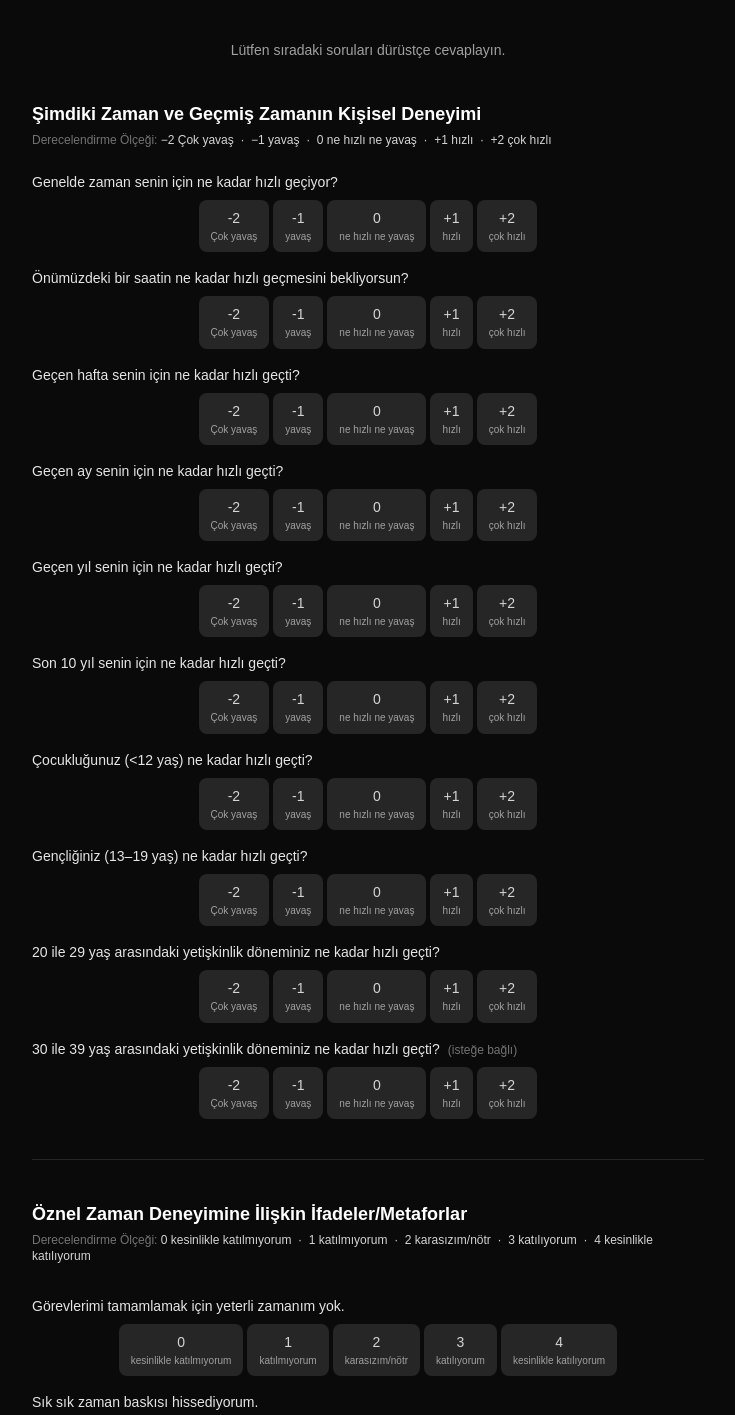
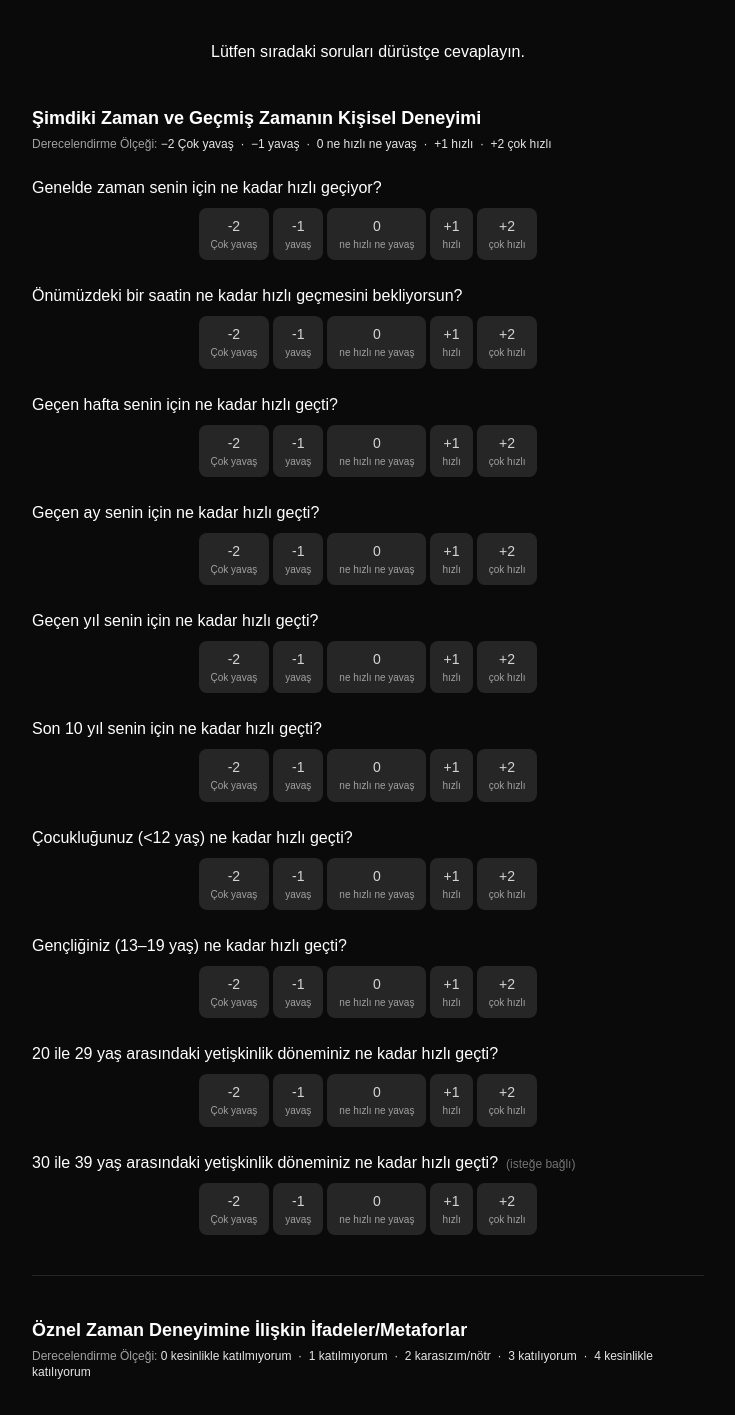
Before and after one commit to chd76/psyexperimentproject1, a Next.js app: page /post-survey in a window 1280 px wide. Shown: the top 1415 px of the page, without its empty margins (272-1007 px from the left). Built offline with nearby package versions, Linux system fonts and the light colour scheme.

Commit message:
Improve post-survey text visibility

```diff
--- a/src/app/post-survey/page.tsx
+++ b/src/app/post-survey/page.tsx
@@ -188,7 +188,7 @@ function PostSurveyContent() {
       <div className="mx-auto max-w-2xl space-y-10">
         {/* Başlık */}
         <div className="text-center">
-          <p className="text-sm text-neutral-400">
+          <p className="text-base font-medium text-white">
             Lütfen sıradaki soruları dürüstçe cevaplayın.
           </p>
         </div>
@@ -199,18 +199,18 @@ function PostSurveyContent() {
             <h2 className="text-lg font-semibold">
               Şimdiki Zaman ve Geçmiş Zamanın Kişisel Deneyimi
             </h2>
-            <p className="text-xs text-neutral-500">
+            <p className="text-xs text-neutral-400">
               Derecelendirme Ölçeği:{" "}
-              <span className="text-neutral-300">
+              <span className="text-neutral-200">
                 −2 Çok yavaş &nbsp;·&nbsp; −1 yavaş &nbsp;·&nbsp; 0 ne hızlı ne yavaş &nbsp;·&nbsp; +1 hızlı &nbsp;·&nbsp; +2 çok hızlı
               </span>
             </p>
           </div>
 
-          <div className="space-y-4">
+          <div className="space-y-6">
             {SPEED_QUESTIONS.map((q) => (
               <div key={q.key} className="space-y-2">
-                <p className="text-sm text-neutral-200">
+                <p className="text-base font-medium text-white">
                   {q.label}
                   {q.optional && (
                     <span className="ml-2 text-xs text-neutral-500">(isteğe bağlı)</span>
@@ -230,19 +230,19 @@ function PostSurveyContent() {
             <h2 className="text-lg font-semibold">
               Öznel Zaman Deneyimine İlişkin İfadeler/Metaforlar
             </h2>
-            <p className="text-xs text-neutral-500">
+            <p className="text-xs text-neutral-400">
               Derecelendirme Ölçeği:{" "}
-              <span className="text-neutral-300">
+              <span className="text-neutral-200">
                 0 kesinlikle katılmıyorum &nbsp;·&nbsp; 1 katılmıyorum &nbsp;·&nbsp; 2 karasızım/nötr &nbsp;·&nbsp; 3 katılıyorum &nbsp;·&nbsp; 4 kesinlikle katılıyorum
               </span>
             </p>
           </div>
 
-          <div className="space-y-4">
+          <div className="space-y-6">
             {LIKERT_GROUPS.flatMap((grp) =>
               grp.questions.map((q) => (
                 <div key={q.key} className="space-y-2">
-                  <p className="text-sm text-neutral-200">{q.label}</p>
+                  <p className="text-base font-medium text-white">{q.label}</p>
                   <LikertRow value={answers[q.key] ?? null} onChange={(v) => set(q.key, v)} />
                 </div>
               ))
```
